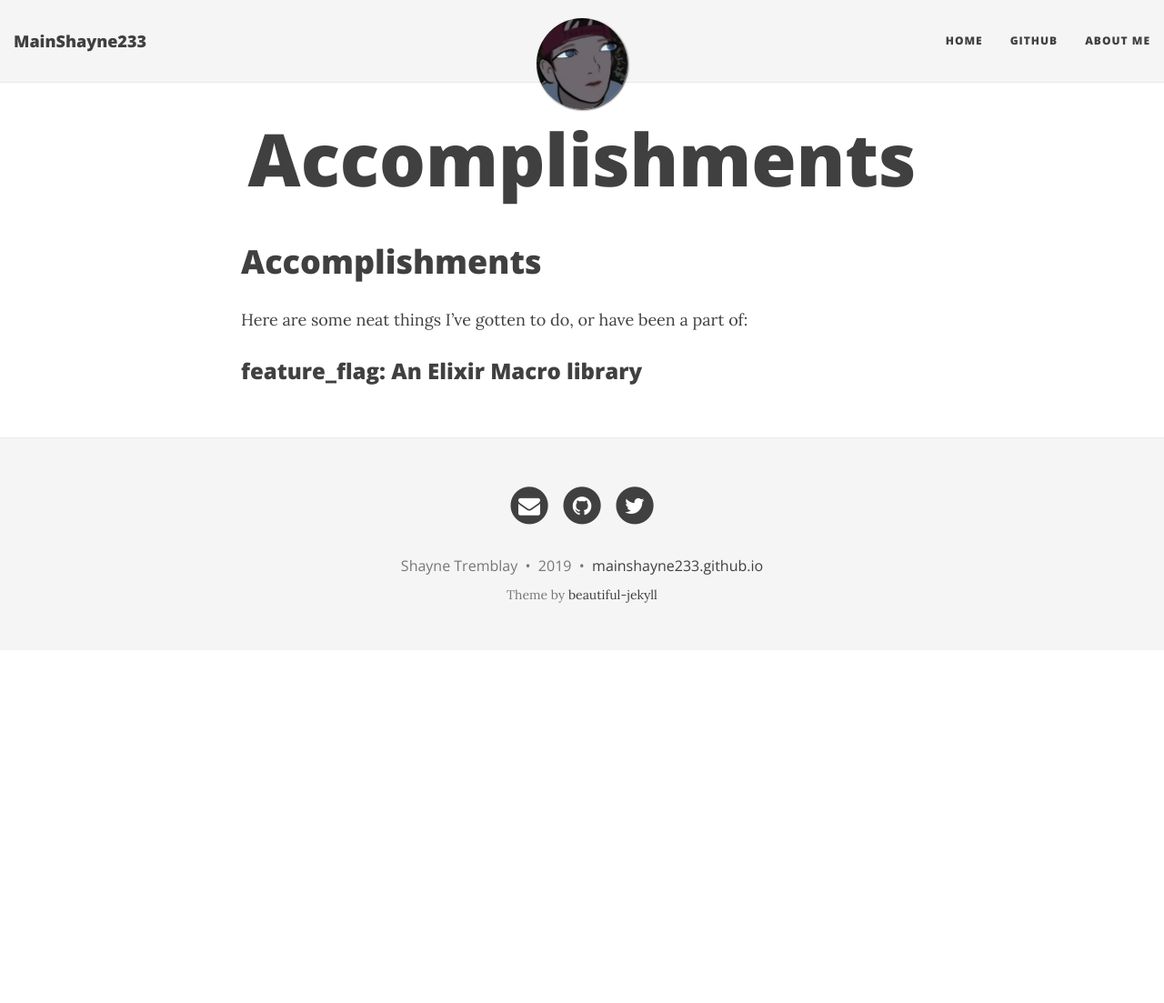
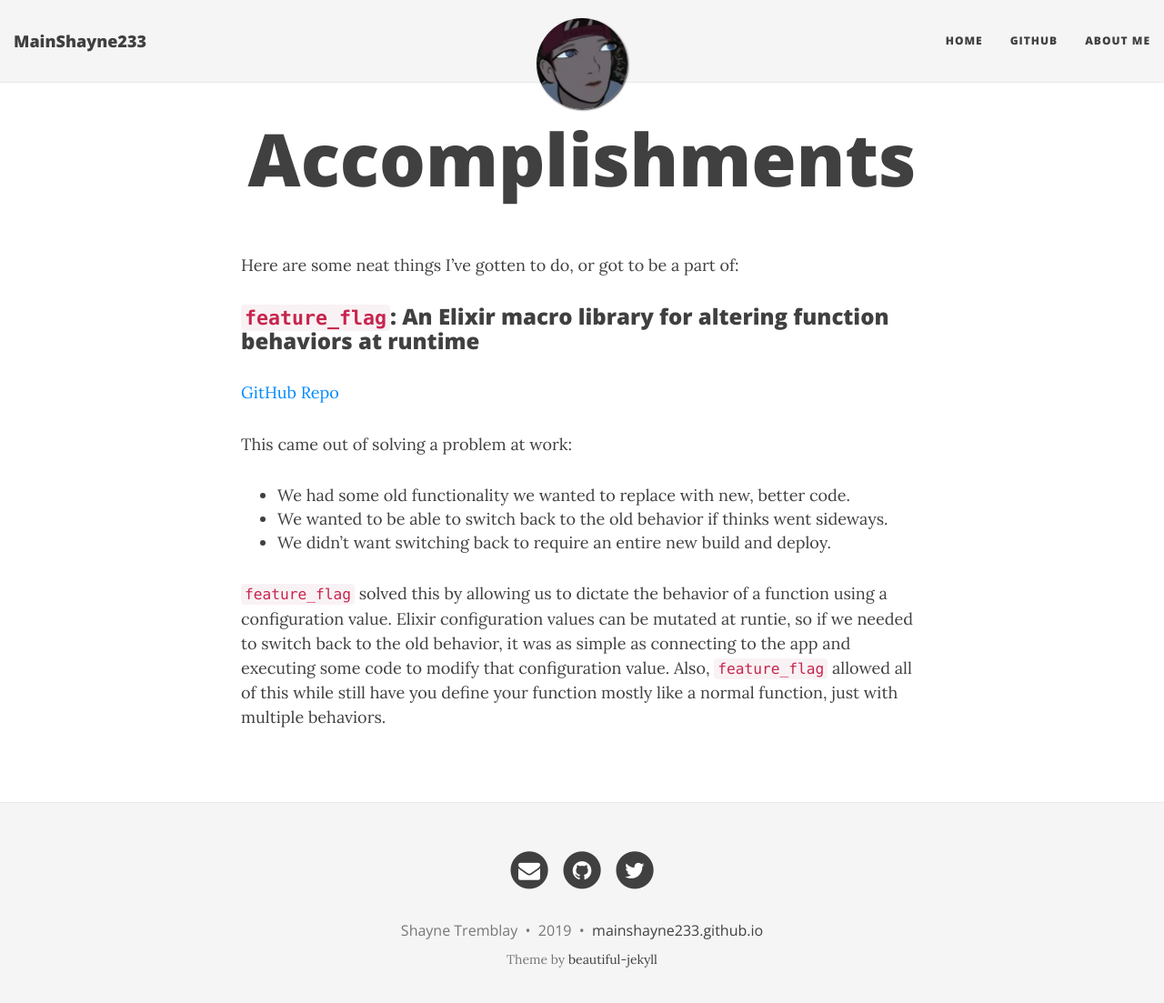
Before and after one commit to MainShayne233/mainshayne233.github.io, a Jekyll site: the page built from test.md, in a window 1280 px wide and 1116 px high. Shown: the top 1103 px of the window at 91% size. Built offline with Jekyll 4.4.1, drawn with Linux system fonts in a browser that asks for light colours; nearby versions of some CDN libraries.

Commit message:
Add feature_flag accomplishment

```diff
--- a/test.md
+++ b/test.md
@@ -4,8 +4,16 @@ title: Accomplishments
 subtitle:
 ---
 
-# Accomplishments
+Here are some neat things I've gotten to do, or got to be a part of:
 
-Here are some neat things I've gotten to do, or have been a part of:
+### `feature_flag`: An Elixir macro library for altering function behaviors at runtime
 
-### feature_flag: An Elixir Macro library
+[GitHub Repo](https://github.com/MainShayne233/feature_flag)
+
+This came out of solving a problem at work:
+
+- We had some old functionality we wanted to replace with new, better code.
+- We wanted to be able to switch back to the old behavior if thinks went sideways.
+- We didn't want switching back to require an entire new build and deploy.
+
+`feature_flag` solved this by allowing us to dictate the behavior of a function using a configuration value. Elixir configuration values can be mutated at runtie, so if we needed to switch back to the old behavior, it was as simple as connecting to the app and executing some code to modify that configuration value. Also, `feature_flag` allowed all of this while still have you define your function mostly like a normal function, just with multiple behaviors.
```
